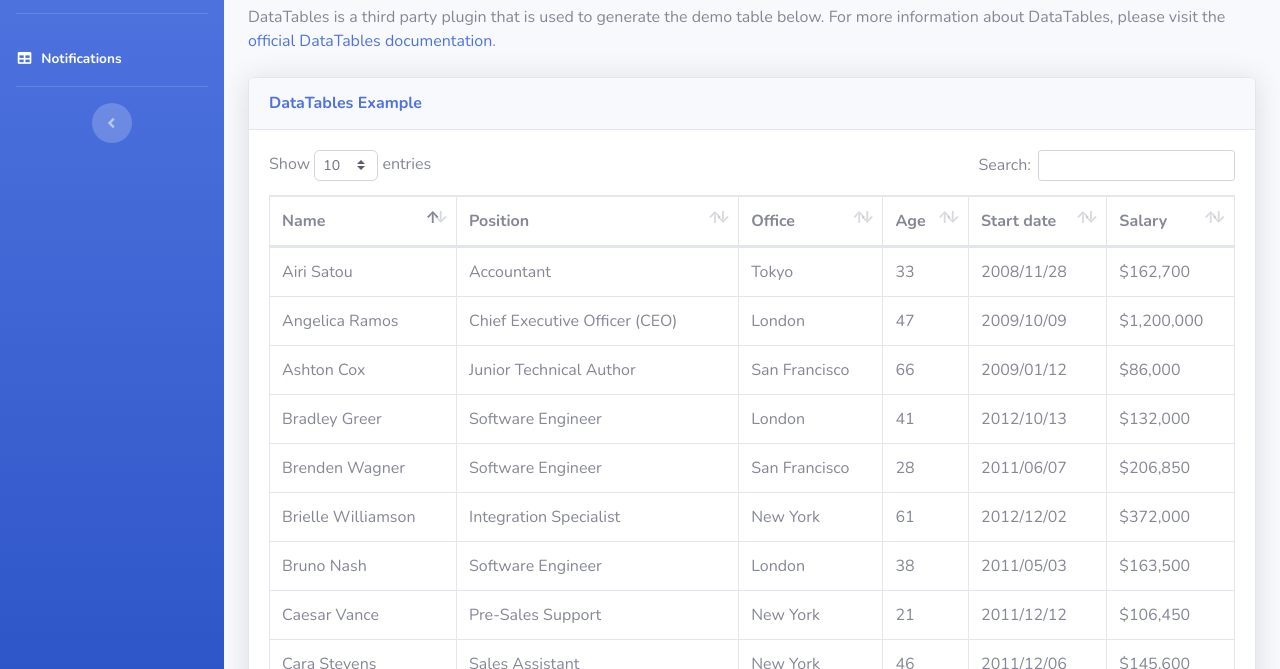
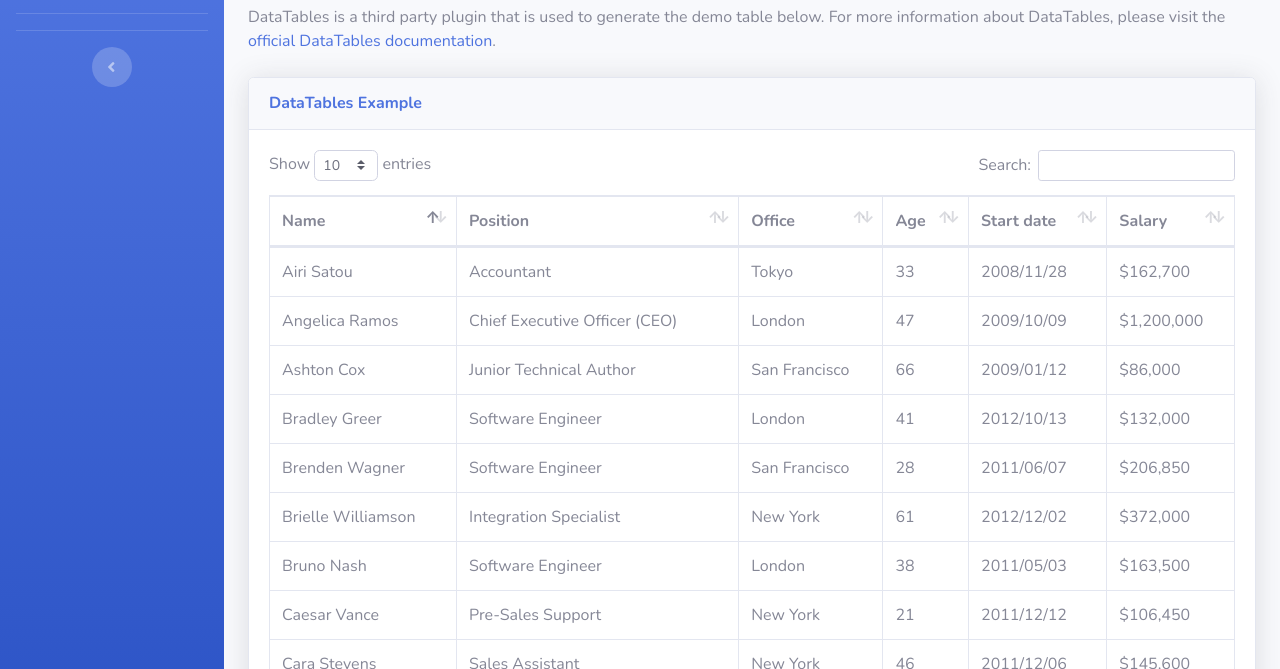
Before and after one commit to aditirajaraman/tech-tips, a website with bundled scripts: page tables.html in a window 1280 px wide. Shown: the part 131-800 px from the top of the page. Built offline with nearby package versions, Linux system fonts and the light colour scheme.

Commit message:
Removed Notifications Link

```diff
--- a/tables.html
+++ b/tables.html
@@ -131,11 +131,11 @@
             </li>-->
 
             <!-- Nav Item - Tables -->
-            <li class="nav-item active">
+            <!--<li class="nav-item active">
                 <a class="nav-link" href="tables.html">
                     <i class="fas fa-fw fa-table"></i>
                     <span>Notifications</span></a>
-            </li>
+            </li>-->
 
             <!-- Divider -->
             <hr class="sidebar-divider d-none d-md-block">
```
Also changed, not shown: index.html (+2 -2 lines), submit_query.html (+2 -2 lines).
